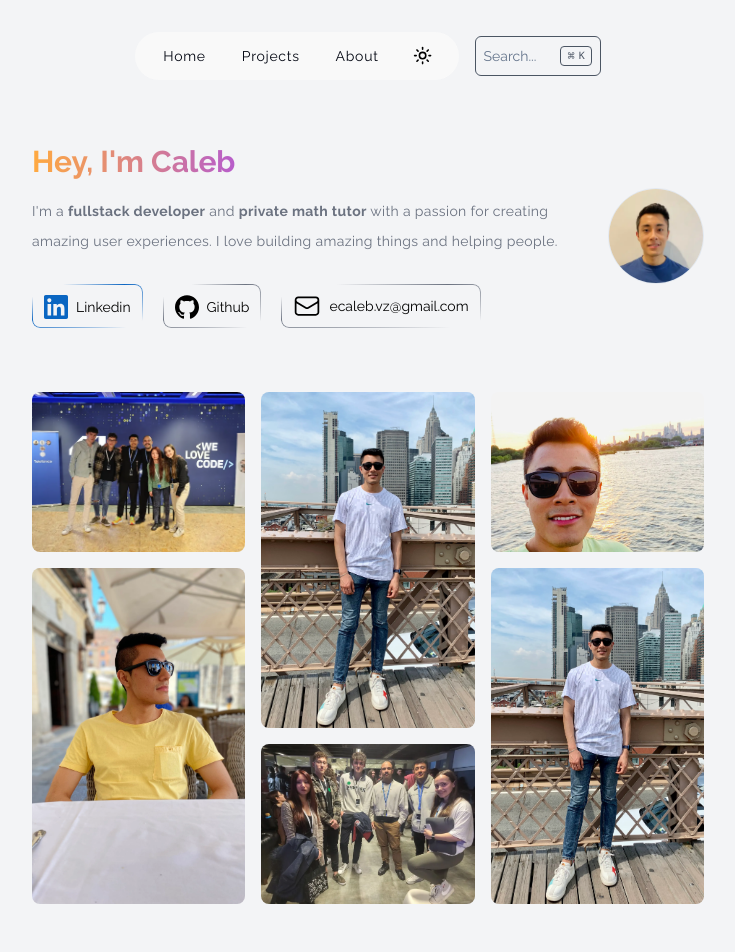
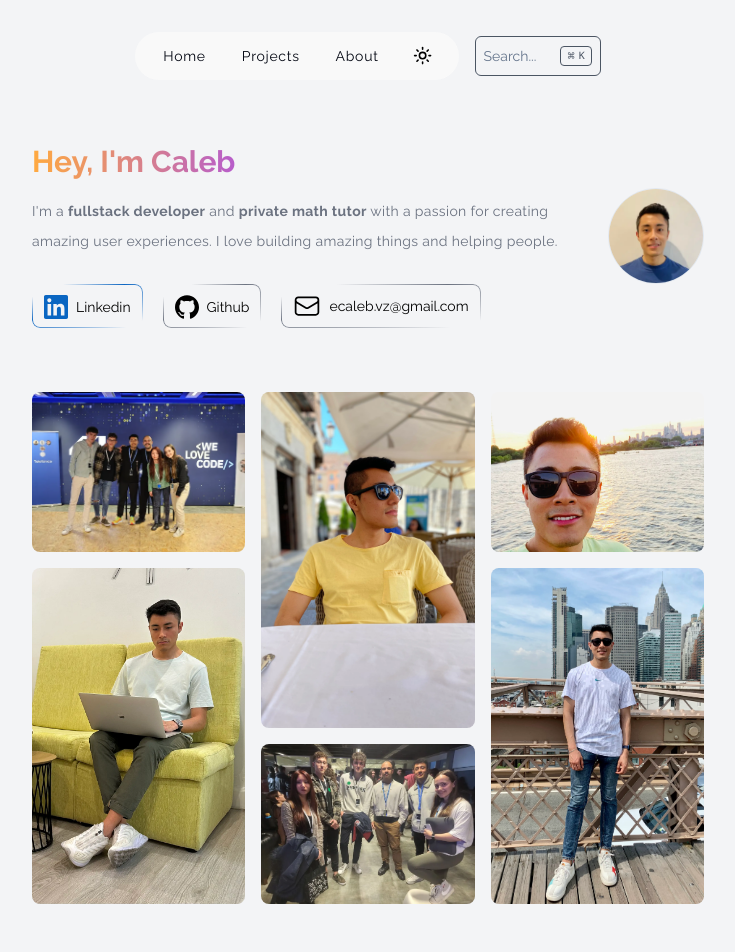
Before and after one commit to ecaleb97/ecaleb.dev, a Next.js app: page / in a window 1280 px wide. Shown: the top 952 px of the page, without its empty margins (272-1007 px from the left). Built offline with nearby package versions, Linux system fonts and the light colour scheme.

Commit message:
refactor: Update images in BentoGrid component

```diff
--- a/src/app/page.tsx
+++ b/src/app/page.tsx
@@ -3,12 +3,8 @@ import { About } from '@/components/about/about';
 import { BentoGrid } from '@/components/bento/bento-grid';
 import { Contact } from '@/components/contact/contact';
 import { Experience } from '@/components/experience/experience';
-import { Footer } from '@/components/footer/footer';
 import { Intro } from '@/components/intro/intro';
 import { Projects } from '@/components/project/projects';
-import { ThemeSwitcher } from '@/components/switcher/theme-switcher';
-import portfolioPhoto from '@/static/images/portfolio-photo.webp';
-import Image from 'next/image';
 
 export default function Home() {
   return (
--- a/src/components/bento/bento-grid.tsx
+++ b/src/components/bento/bento-grid.tsx
@@ -1,6 +1,7 @@
 import hack4goodWinners from '@/static/images/hack4good-winners.webp';
 import philadelphia from '@/static/images/philadelphia.webp';
 import brooklyn from '@/static/images/portfolio-photo.webp';
+import programming from '@/static/images/programming.webp';
 import segovia from '@/static/images/segovia.webp';
 import team from '@/static/images/teamHack4good.webp';
 import Image from 'next/image';
@@ -20,7 +21,7 @@ export function BentoGrid() {
       </div>
       <div className='relative sm:row-span-2 row-span-1'>
         <Image
-          src={brooklyn}
+          src={segovia}
           alt='Me at Brooklyn Bridge in New York City'
           fill
           sizes='(max-width: 768px) 213px, 33vw'
@@ -40,11 +41,11 @@ export function BentoGrid() {
       </div>
       <div className='relative row-span-2'>
         <Image
-          src={segovia}
+          src={programming}
           alt=''
           fill
           sizes='(max-width: 768px) 213px, 33vw'
-          className='rounded-lg object-cover sm:object-center'
+          className='rounded-lg object-cover sm:object-bottom'
           priority
         />
       </div>
```
Also changed, not shown: static/images/programming.webp (added).
